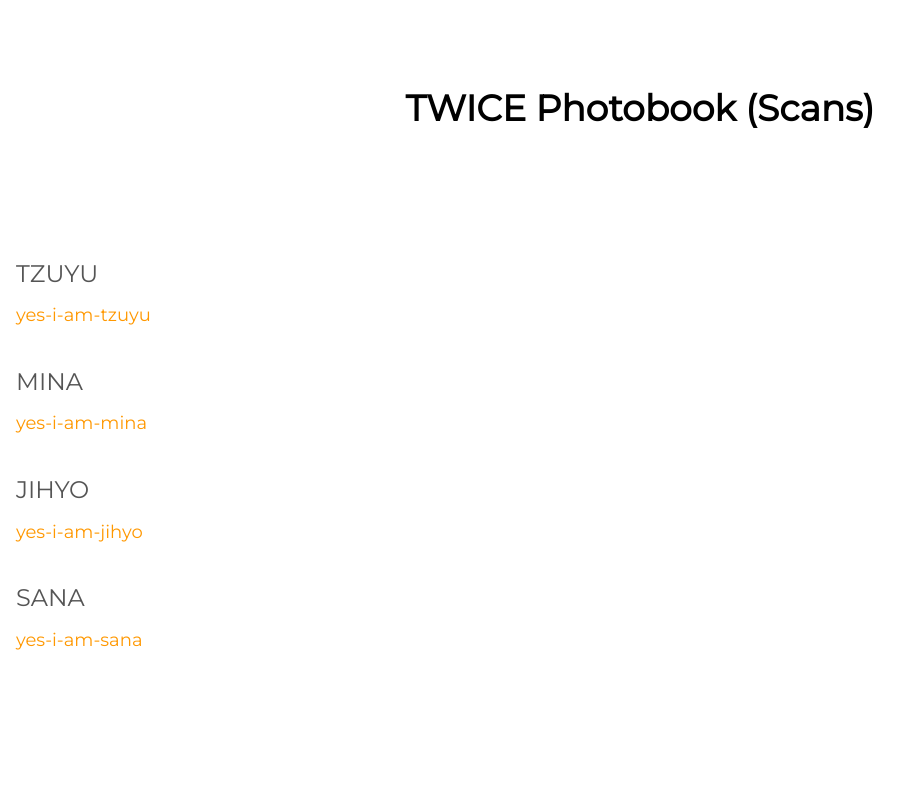
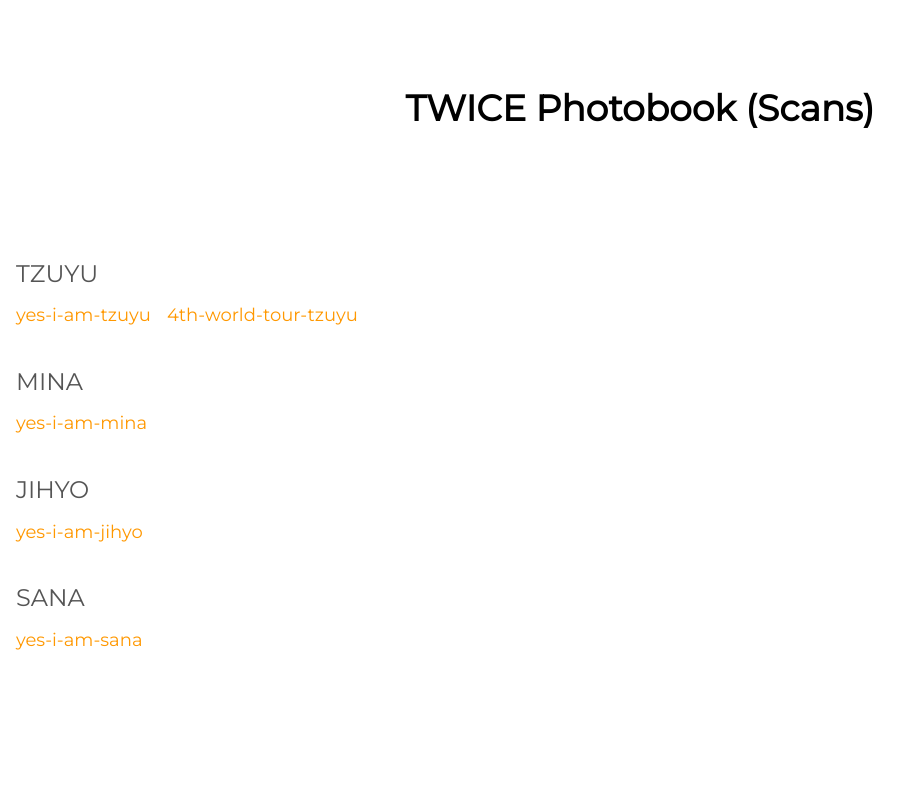
Before and after one commit to mizu-pras/twice-gallery-front-end, a React (Create React App) app: page / in a window 1280 px wide. Shown: the top 800 px of the page, without its empty margins (0-921 px from the left). Built offline with nearby package versions, Linux system fonts and the light colour scheme.

Commit message:
add menu

```diff
--- a/src/components/Home/Home.js
+++ b/src/components/Home/Home.js
@@ -6,7 +6,8 @@
 
 const linkRoadmap = {
 	'tzuyu': [
-		'yes-i-am-tzuyu'
+		'yes-i-am-tzuyu',
+        '4th-world-tour-tzuyu'
 	],
 	'mina': [
 		'yes-i-am-mina'
```
